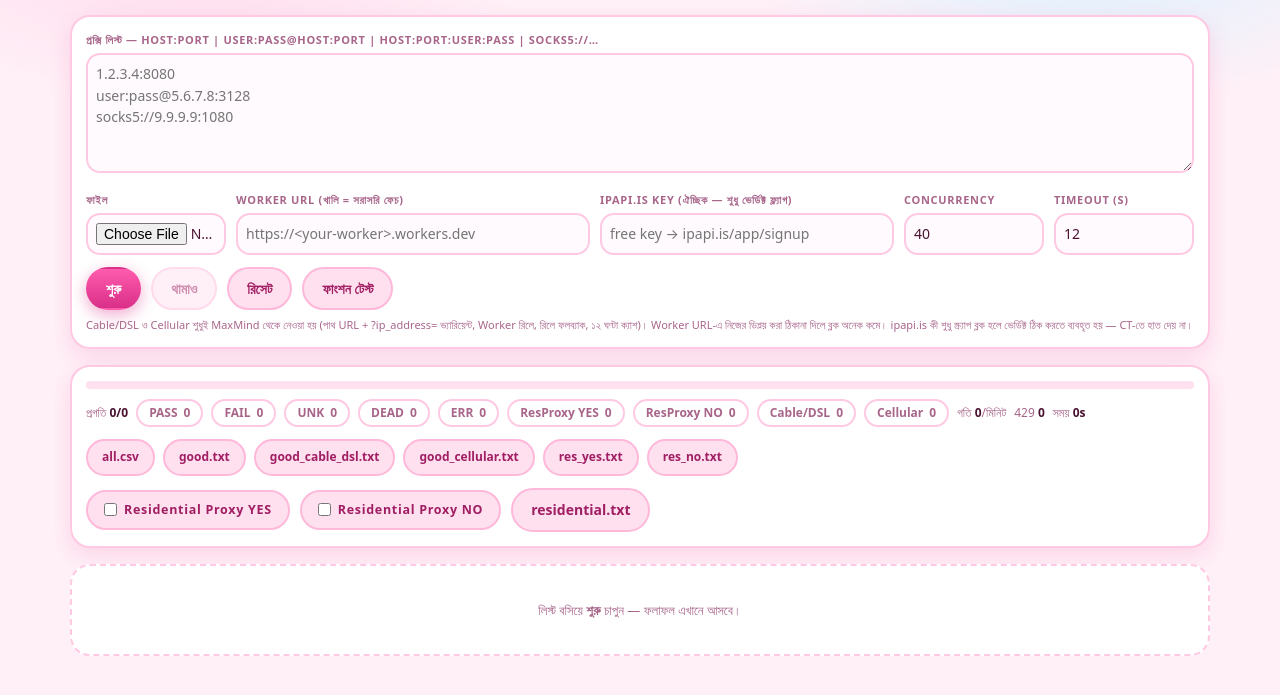
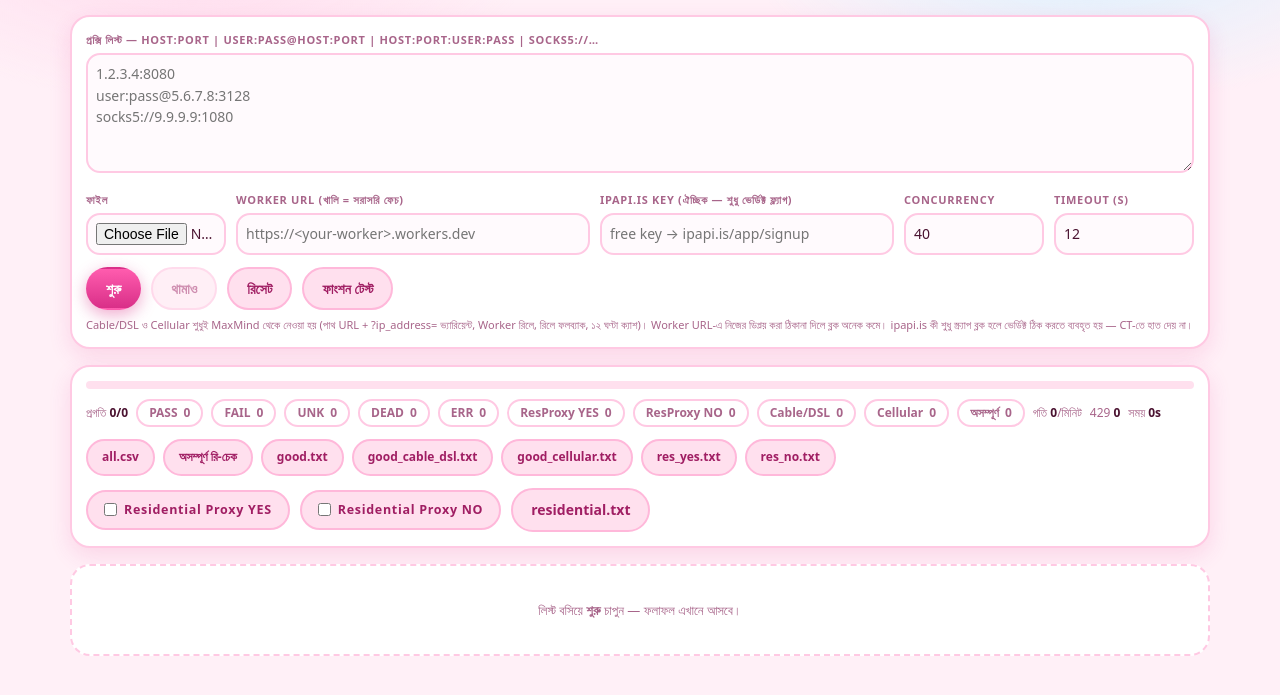
Before and after one commit to luna18841v-cloud/proxy-checker, a website: page public/index.html in a window 1280 px wide. Shown: the part 63-758 px from the top of the page. Drawn offline with Linux system fonts and the light colour scheme.

Commit message:
index.html

```diff
--- a/public/index.html
+++ b/public/index.html
@@ -110,6 +110,7 @@
       <button class="st" data-f="res-no">ResProxy NO <b id="s-resn">0</b></button>
       <button class="st" data-f="cable">Cable/DSL <b id="s-cable">0</b></button>
       <button class="st" data-f="cell">Cellular <b id="s-cell">0</b></button>
+      <button class="st" data-f="inc">অসম্পূর্ণ <b id="s-inc">0</b></button>
       <span>গতি <b id="s-rate">0</b>/মিনিট</span>
       <span>429 <b id="s-429">0</b></span>
       <span>সময় <b id="s-el">0s</b></span>
@@ -122,6 +123,7 @@
     </div>
     <div class="dlrow">
       <button id="dl-csv">all.csv</button>
+      <button id="recheck">অসম্পূর্ণ রি-চেক</button>
       <button id="dl-good">good.txt</button>
       <button id="dl-cable">good_cable_dsl.txt</button>
       <button id="dl-cell">good_cellular.txt</button>
```
